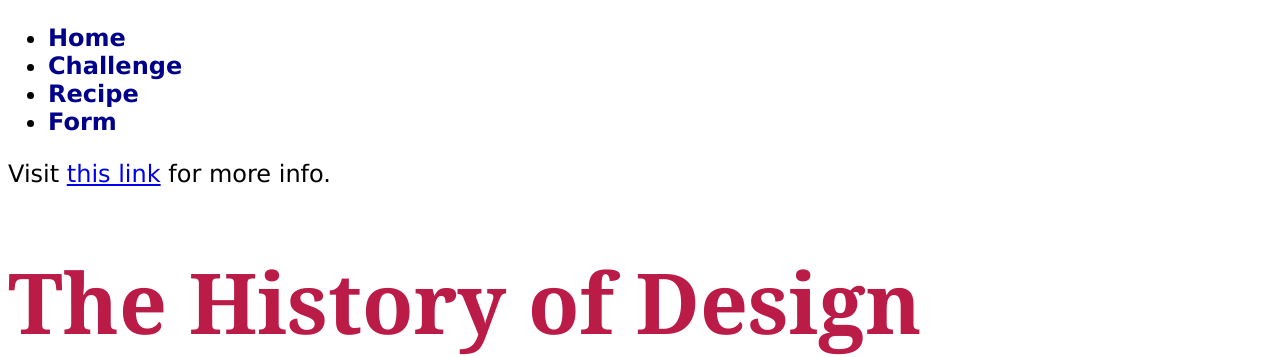
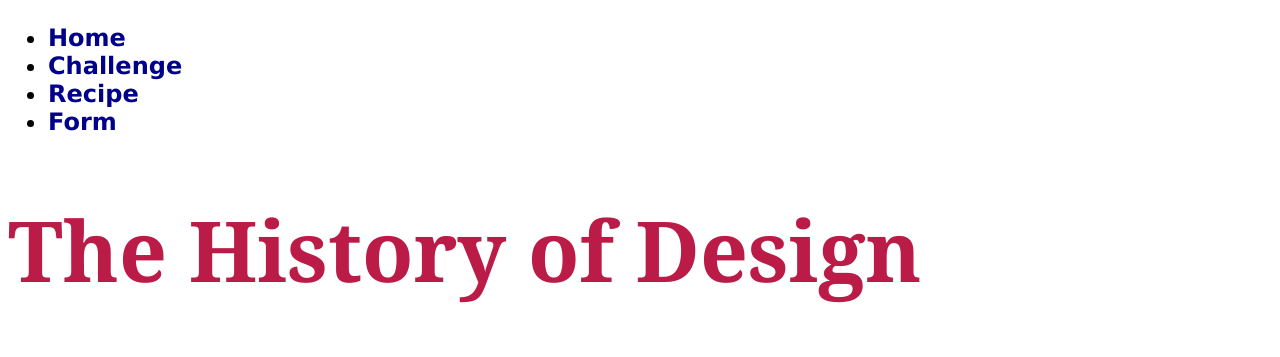
Before and after one commit to Nitisha2102/NitishabenKalsariya2102-github.io, a plain HTML site: page challenge.html in a window 1280 px wide. Shown: the top 357 px of the page. Drawn offline with Linux system fonts and the light colour scheme.

Commit message:
Add files via upload

```diff
--- a/challenge.html
+++ b/challenge.html
@@ -16,9 +16,6 @@
         <li><a href="/form.html">Form</a></li>
     </ul>
 </nav>
-    <p>
-        Visit <a href="https://example.com">this link</a> for more info.
-    </p>
 
  <header>
         <h1> The History of Design</h1>
```
